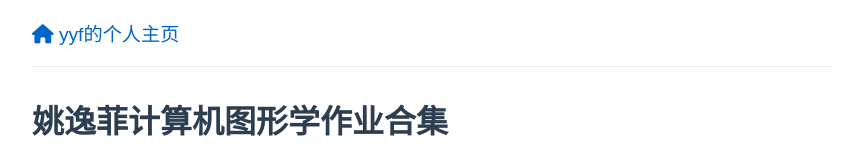
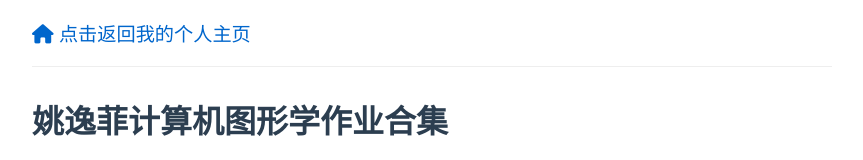
Before and after one commit to YifeiYao77/my1stweb.github.io, a plain HTML site: page conpicwork.html in a window 1280 px wide. Shown: the top 160 px of the page, without its empty margins (208-1071 px from the left). Drawn offline with Linux system fonts and the light colour scheme.

Commit message:
Update conpicwork.html

```diff
--- a/conpicwork.html
+++ b/conpicwork.html
@@ -91,7 +91,7 @@
 </head>
 <body>
     <div class="header">
-        <a href="index.html"><i class="fas fa-home"></i> yyf的个人主页</a>
+        <a href="index.html"><i class="fas fa-home"></i> 点击返回我的个人主页</a>
     </div>
 
     <h1>姚逸菲计算机图形学作业合集</h1>
```
